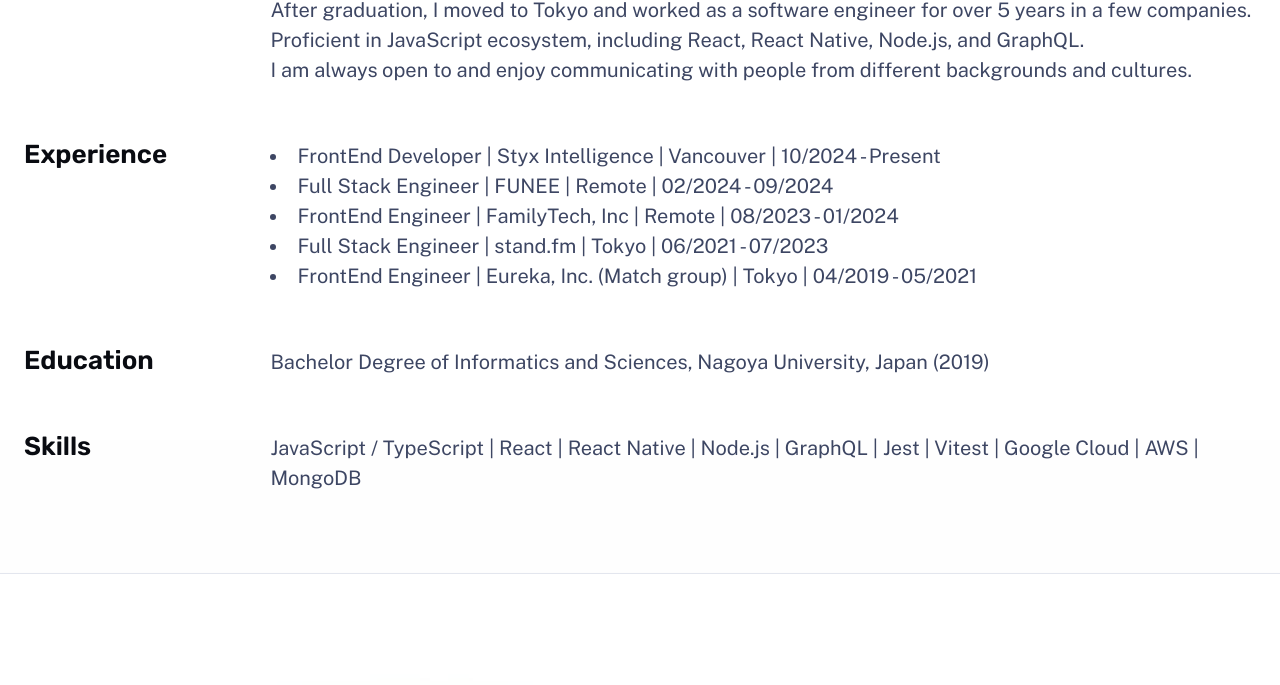
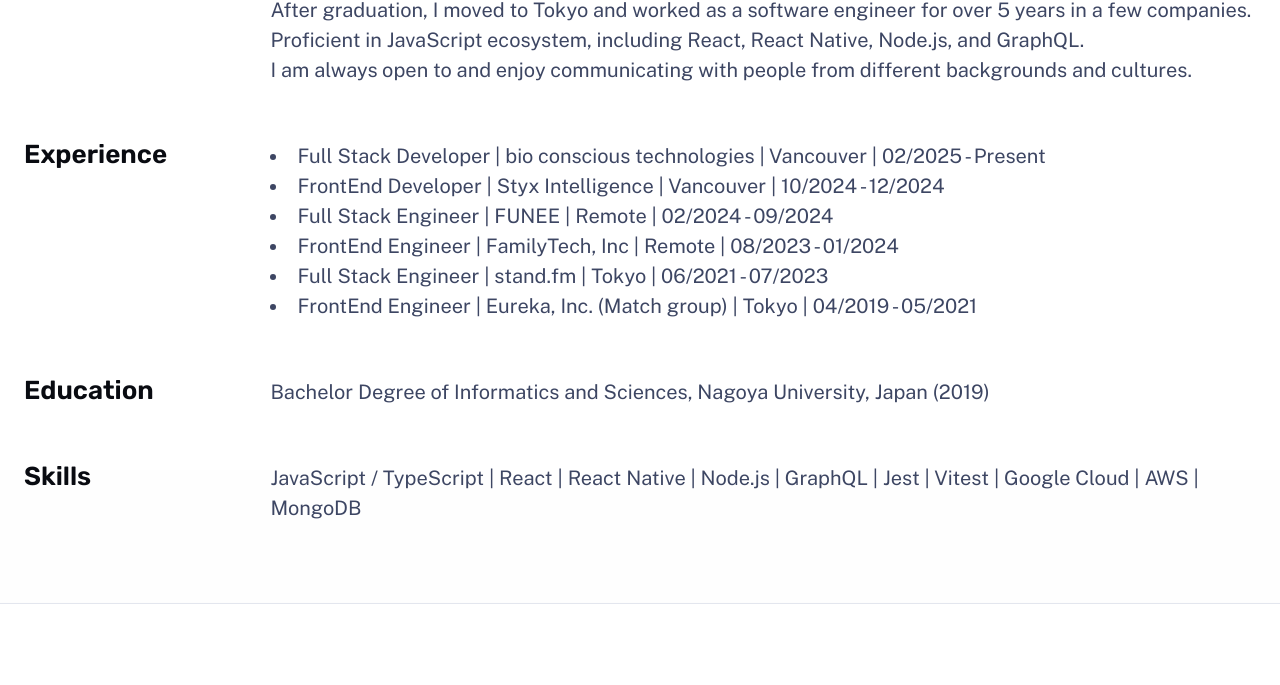
Before and after one commit to Spice-Z/portfolio-me, an Astro site: page /about in a window 1280 px wide. Shown: the part 1298-1983 px from the top of the page. Built offline with nearby package versions, Linux system fonts and the light colour scheme; Astro itself is replaced by a stand-in of ours.

Commit message:
Update about.astro

```diff
--- a/src/pages/about.astro
+++ b/src/pages/about.astro
@@ -46,8 +46,12 @@
         <h2 class="section-title">Experience</h2>
         <div class="content">
           <li>
+            Full Stack Developer | bio conscious technologies | Vancouver |
+            02/2025 - Present
+          </li>
+          <li>
             FrontEnd Developer | Styx Intelligence | Vancouver | 10/2024 -
-            Present
+            12/2024
           </li>
           <li>Full Stack Engineer | FUNEE | Remote | 02/2024 - 09/2024</li>
           <li>
```
